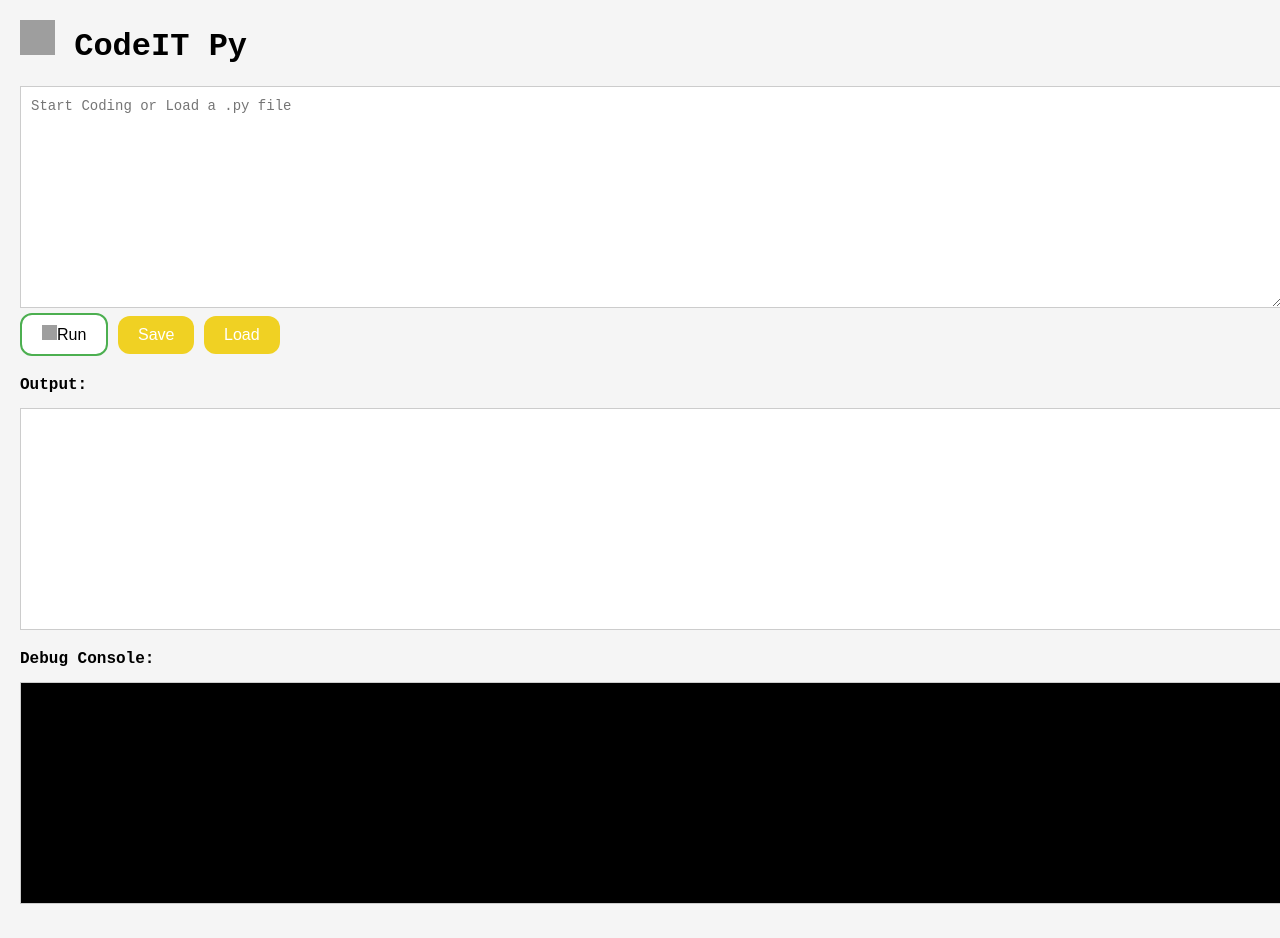
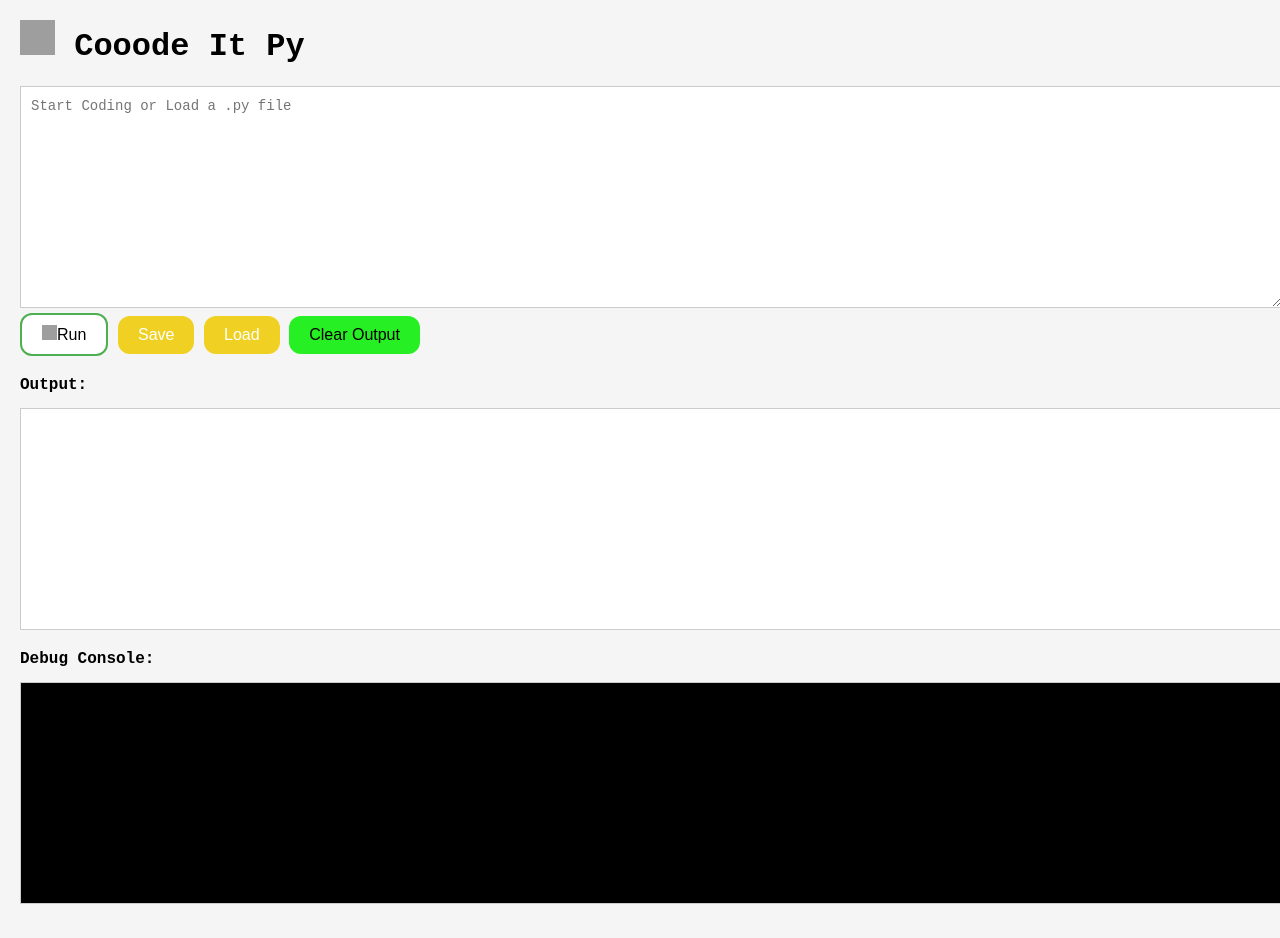
Before and after one commit to cooodeit/cooodeit.github.io, a plain HTML site: page py/index.html in a window 1280 px wide. Drawn offline with Linux system fonts and the light colour scheme; grey boxes are pictures that could not be loaded.

Commit message:
Update index.html

```diff
--- a/py/index.html
+++ b/py/index.html
@@ -1,7 +1,7 @@
 <!DOCTYPE html>
 <html>
 <head>
-  <title>CodeIT Py</title>
+  <title>Cooode It Py</title>
   <style>
     body {
       font-family: "Courier New", monospace;
@@ -128,6 +128,11 @@
       color: rgb(255, 255, 255);
       border-radius: 12px;
     }
+    .clearbtn{
+      background-color: rgb(38, 240, 35);
+      color: rgb(0, 0, 0);
+      border-radius: 12px;
+    }
     input[type=file] {
       background-color: white;
       color: black;
@@ -137,7 +142,7 @@
   </style>
 </head>
 <body>
-  <h1><img src="https://img.freepik.com/free-icon/snakes_318-368381.jpg" width="35" height="35">  CodeIT Py</h1>
+  <h1><img src="https://img.freepik.com/free-icon/snakes_318-368381.jpg" width="35" height="35">  Cooode It Py</h1>
 
   <div>
     <textarea id="codeEditor" class="editor" spellcheck="false" placeholder="Start Coding or Load a .py file"></textarea>
@@ -147,6 +152,7 @@
     <button onclick="runCode()" class="runbtn"><img src="https://static.thenounproject.com/png/1000022-200.png" width="15" height="15">Run</button>
     <button onclick="showSavePopup()" class="savebtn">Save</button>
     <button onclick="showloadPopup()" class="savebtn">Load</button>
+    <button onclick="clearOutput()" class="clearbtn">Clear Output</button>
   </div>
 
   <h2>Output:</h2>
@@ -178,15 +184,23 @@
   <script src="skulpt.min.js"></script>
   <script src="skulpt-stdlib.js"></script>
   <script>
+    window.addEventListener('beforeunload', function(e) {
+      var confirmationMessage = 'Are you sure you want to leave this page?';
+
+      (e || window.event).returnValue = confirmationMessage;
+      return confirmationMessage;
+  });
+
+    function clearOutput(){
+      let outputElement = document.getElementById('output');
+      outputElement.textContent = '';
+    }
 
     function runCode() {
       var code = document.getElementById('codeEditor').value;
       var outputElement = document.getElementById('output');
       var consoleElement = document.getElementById('console');
 
-      // Clear output and console
-      outputElement.textContent = '';
-      consoleElement.textContent = '';
 
       Sk.configure({
         output: function(text) {
```
